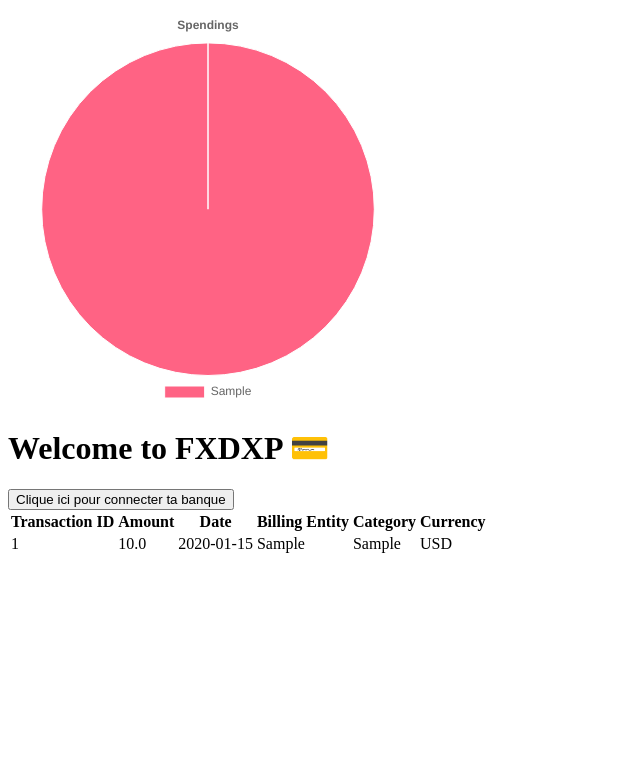
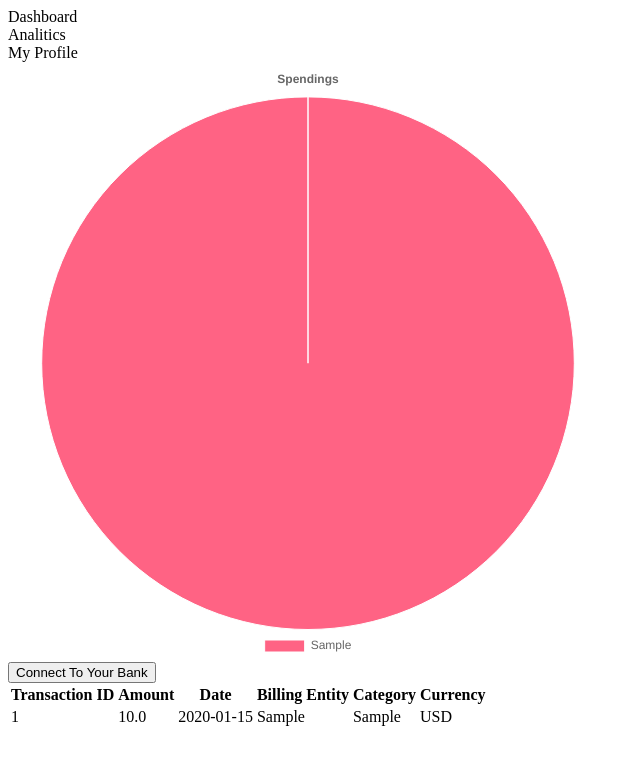
Before and after one commit to MrLmks/Flask-X-Docker-X-Plaid, a Flask app: page /dashboard in a window 1280 px wide. Shown: the top 765 px of the page, without its empty margins (0-640 px from the left). Run offline with Flask 3, Linux system fonts and the light colour scheme; tables that the repository leaves empty hold one stand-in row (values such as "Sample post"); parts of the project's set-up code (start-up, migrations or seed data) failed here and were passed over; some libraries are stand-ins or nearby versions.

Commit message:
[+]Block content added to the html + JS logic seperated from the dashboard.html file

```diff
--- a/app/plaid_client.py
+++ b/app/plaid_client.py
@@ -9,7 +9,6 @@ environments = {
     "sandbox": plaid.Environment.Sandbox,
     "production": plaid.Environment.Production
 }
-
 
 host = environments.get(PLAID_ENV, plaid.Environment.Sandbox)
 
--- a/app/routes.py
+++ b/app/routes.py
@@ -78,17 +78,7 @@ def exchange_public_token():
 @fxdxp.route("/dashboard")
 def dashboard():
     from app.models import Transaction
-
     transactions = Transaction.query.all()
-
-    all_transaction_objs = {
-        "transaction_ids": [t.transaction_id for t in transactions],
-        "amounts": [t.amount for t in transactions],
-        "dates": [t.date for t in transactions],
-        "billing_entities": [t.billing_entity for t in transactions],
-        "categories": [t.category for t in transactions],
-        "currencies": [t.currency for t in transactions]
-    }
     from app import db
 
     query = (
@@ -101,7 +91,6 @@ def dashboard():
 
     unpacked_categories = [c[0] for c in results]
     unpacked_amounts = [a[1] for a in results]
-
     return render_template("dashboard.html", transactions=transactions, category=unpacked_categories, amount=unpacked_amounts)
 
 
--- /dev/null
+++ b/app/static/js/dashboard-graph.js
@@ -0,0 +1,35 @@
+
+const context = document.getElementById("graph").getContext("2d")
+const element_data_graph = document.getElementById("data_graph")
+const category = JSON.parse(element_data_graph.dataset.category)
+const amount = JSON.parse(element_data_graph.dataset.amount)
+
+const pie_chart = new Chart(context, {
+    type: "pie",
+    data: {
+        labels: category,
+        datasets: [{
+            data: amount,
+            backgroundColor: [
+                '#FF6384',
+                '#36A2EB',
+                '#FFCE56',
+                '#4BC0C0',
+                '#9966FF'
+            ],
+            borderWidth: 1
+        }]
+    },
+    options: {
+        responsive: true,
+        plugins: {
+            legend: {
+                position: "bottom",
+            },
+            title: {
+                display: true,
+                text: "Spendings"
+            }
+        }
+    }
+})
--- /dev/null
+++ b/app/static/js/plaid-connect.js
@@ -0,0 +1,40 @@
+
+document.getElementById('connect-bank').addEventListener('click', async (event) => {
+const url = "http://localhost:5001/api/create_link_token"
+try {
+    const response = await fetch(url,
+        {
+            method: "POST",
+            headers: {
+                "Content-Type": "application/json"
+            },
+            body: JSON.stringify( {client_user_id: "sandbox-user"} )
+        });
+        if (!response.ok){
+            throw new Error(`Status: ${response.status}`);
+        }
+    const result = await response.json();
+    const handler = Plaid.create(
+    {
+        token: result.link_token,
+        onSuccess: async (public_token, metadata) => {
+        const url = "http://localhost:5001/api/exchange_public_token"
+        try {
+            const response = await fetch (url, {
+                method: "POST",
+                headers: {
+                    "Content-Type": "application/json"
+                },
+                body: JSON.stringify( {public_token: public_token} )
+            });
+        } catch (error) {
+            console.error(`Error: ${error}`);
+            }
+        }
+    }
+)
+handler.open();
+} catch (error) {
+    console.error("Error during fetch");
+}
+});
--- /dev/null
+++ b/app/templates/base.html
@@ -0,0 +1,16 @@
+<!DOCTYPE html>
+<html lang="fr">
+<head>
+    <meta charset="UTF-8">
+    <title>Flask × Docker × Plaid</title>
+    <script src="https://cdn.plaid.com/link/v2/stable/link-initialize.js"></script>
+    <script src="https://cdn.jsdelivr.net/npm/chart.js"></script>
+</head>
+<body>
+    <nav> Dashboard </nav>
+    <nav> Analitics </nav>
+    <nav> My Profile </nav>
+    {% block content %}{% endblock %}
+
+</body>
+</html>
--- a/app/templates/dashboard.html
+++ b/app/templates/dashboard.html
@@ -1,94 +1,13 @@
-<!DOCTYPE html>
-<html lang="fr">
-<head>
-    <meta charset="UTF-8">
-    <title>Flask × Docker × Plaid</title>
-    <script src="https://cdn.plaid.com/link/v2/stable/link-initialize.js"></script>
-    <script src="https://cdn.jsdelivr.net/npm/chart.js"></script>
-</head>
-<body>
-    <div style="width: 400px; height: 400px;">
+{% extends "base.html" %}
+
+{% block content %}
+<div style="width: 600px; height: 600px;">
     <canvas id="graph"></canvas>
 </div>
-    <h1>Welcome to FXDXP 💳</h1>
-    <button id="connect-bank">Clique ici pour connecter ta banque</button>
-    <script>
-        const categories = {{ category | tojson }};
-        const amounts = {{ amount | tojson }};
-
-        const context = document.getElementById("graph").getContext("2d")
-
-        const pie_chart = new Chart(context, {
-            type: "pie",
-            data: {
-                labels: categories,
-                datasets: [{
-                    data: amounts,
-                    backgroundColor: [
-                        '#FF6384',
-                        '#36A2EB',
-                        '#FFCE56',
-                        '#4BC0C0',
-                        '#9966FF'
-                    ],
-                    borderWidth: 1
-                }]
-            },
-            options: {
-                responsive: true,
-                plugins: {
-                    legend: {
-                        position: "bottom",
-                    },
-                    title: {
-                        display: true,
-                        text: "Spendings"
-                    }
-                }
-            }
-        })
-    </script>
-    <script>
-        document.getElementById('connect-bank').addEventListener('click', async (event) => {
-        const url = "http://localhost:5001/api/create_link_token"
-        try {
-            const response = await fetch(url,
-                {
-                    method: "POST",
-                    headers: {
-                        "Content-Type": "application/json"
-                    },
-                    body: JSON.stringify( {client_user_id: "sandbox-user"} )
-                });
-                if (!response.ok){
-                    throw new Error(`Status: ${response.status}`);
-                }
-            const result = await response.json();
-            const handler = Plaid.create(
-            {
-                token: result.link_token,
-                onSuccess: async (public_token, metadata) => {
-                const url = "http://localhost:5001/api/exchange_public_token"
-                try {
-                    const response = await fetch (url, {
-                        method: "POST",
-                        headers: {
-                            "Content-Type": "application/json"
-                        },
-                        body: JSON.stringify( {public_token: public_token} )
-                    });
-                } catch (error) {
-                    console.error(`Error: ${error}`);
-                    }
-                }
-            }
-        )
-        handler.open();
-        } catch (error) {
-            console.error("Error during fetch");
-        }
-    });
-    </script>
+<button id="connect-bank">Connect To Your Bank</button>
+<div id="data_graph" data-category='{{ category | tojson }}' data-amount='{{ amount | tojson }}'></div>
+<script src="{{ url_for('static', filename='/js/plaid-connect.js') }}"></script>
+<script src="{{ url_for('static', filename='js/dashboard-graph.js') }}"></script>
     <table>
     <thead>
         <tr>
@@ -113,5 +32,4 @@
         {% endfor %}
     </tbody>
 </table>
-</body>
-</html>
+{% endblock %}
```
Also changed, not shown: app/static/css/style.css (added). Lines whose indentation alone changed are shown as unchanged.
